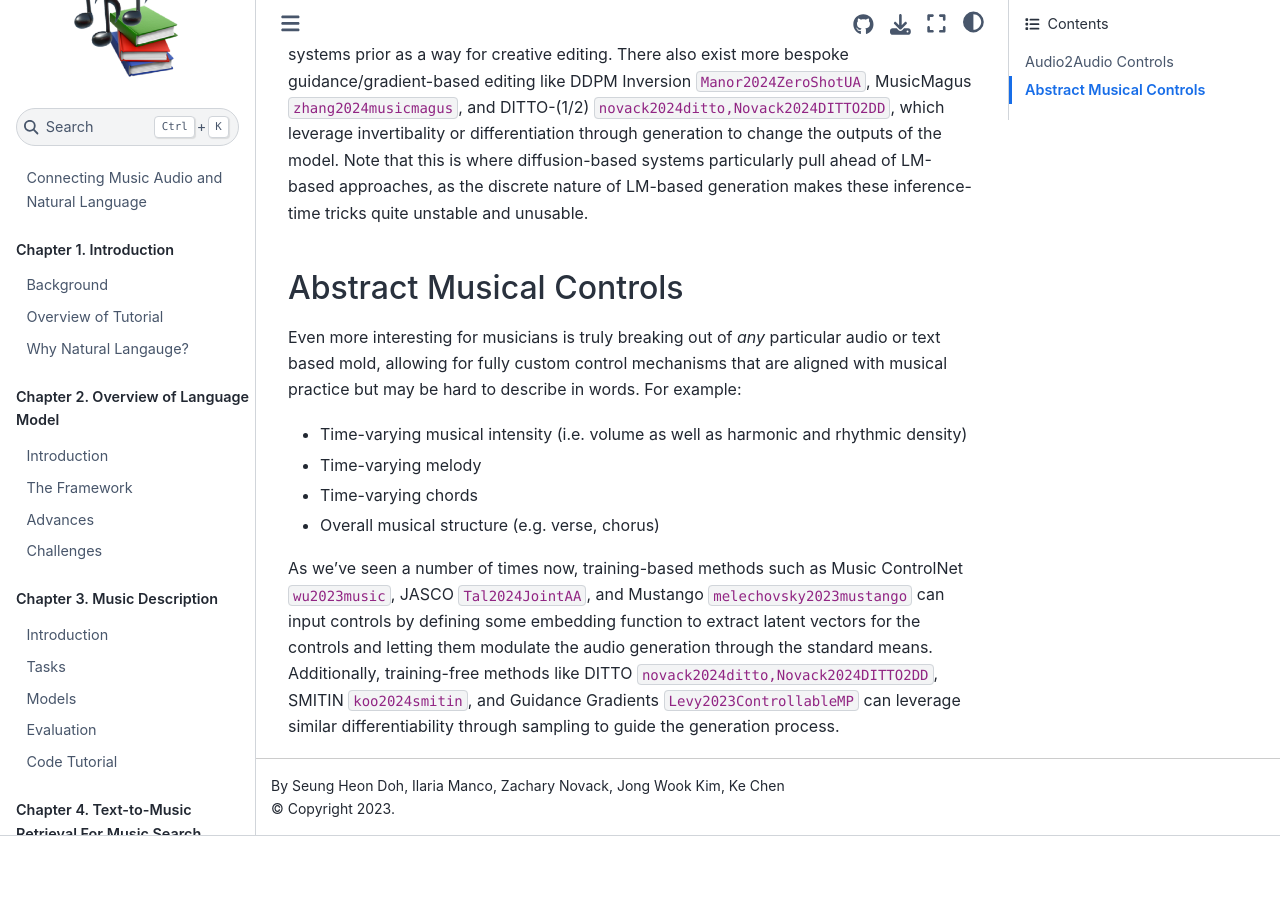
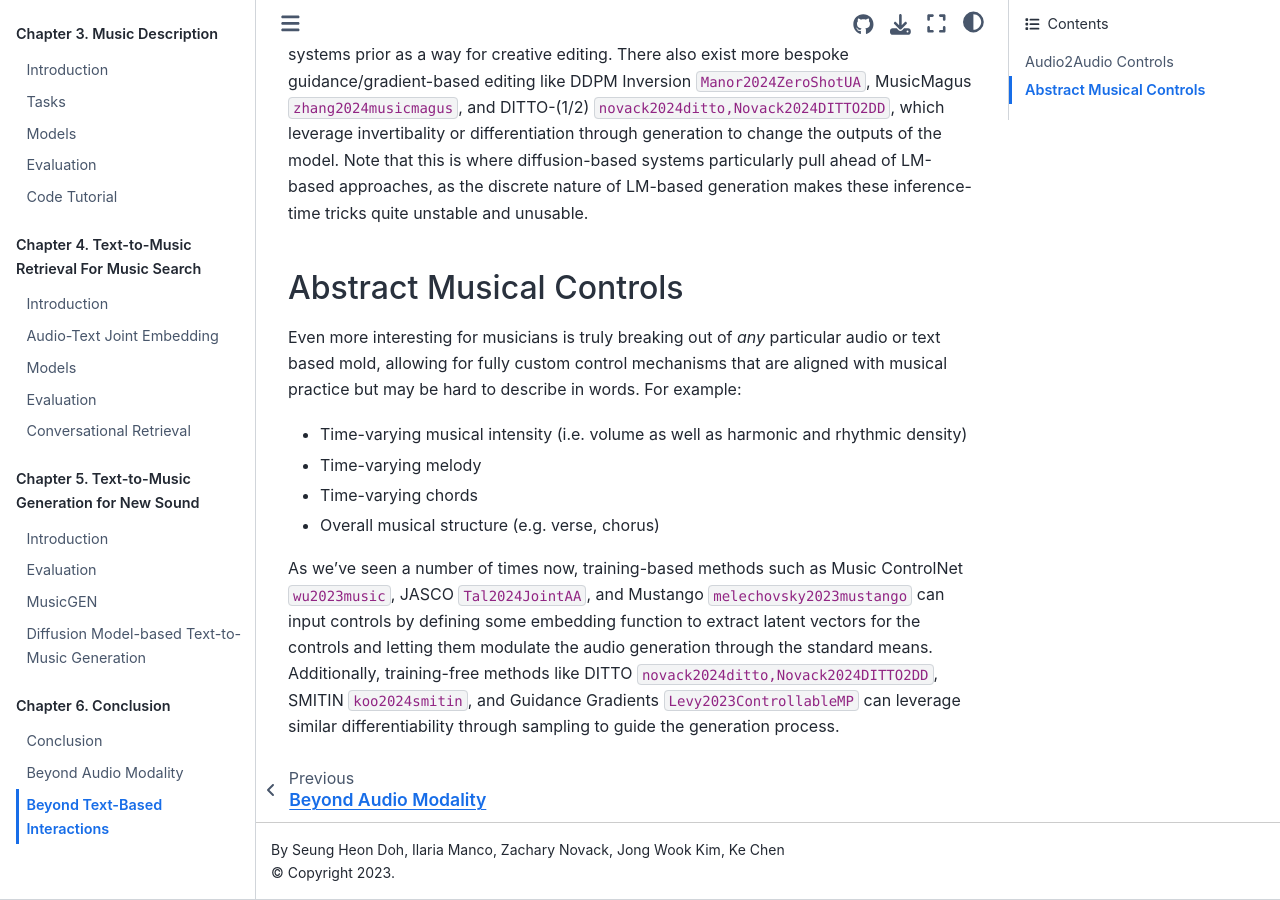
Before and after one commit to mulab-mir/music-language-tutorial, a Jupyter Book: the page built from book/conclusion/beyondtext.md, in a window 1280 px wide and 900 px high, scrolled down 1737 px. Built offline with Jupyter Book 1.0.4 settings and Sphinx 7.4.7 and the Sphinx Book theme 1.1.4, drawn with Linux system fonts in a browser that asks for light colours; pages that are not in the unit, such as notebooks, are missing from menus; cross-references to code outside the pages are shown as plain code; before the commit the page ends 2573 px from its top, so only the background shows below that.

Commit message:
update typo

````diff
--- a/book/_toc.yml
+++ b/book/_toc.yml
@@ -41,6 +41,8 @@ parts:
   - caption: Chapter 6. Conclusion
     chapters:
       - file: conclusion/intro.md
+      - file: conclusion/beyondaudio.md
+      - file: conclusion/beyondtext.md
   - caption: References
     chapters:
       - file: bibliography.md
--- /dev/null
+++ b/book/conclusion/beyondaudio.md
@@ -0,0 +1 @@
+# Beyond Audio Modality
--- a/book/retrieval/joint_embedding.md
+++ b/book/retrieval/joint_embedding.md
@@ -20,7 +20,7 @@ Let $x_{a}$ represent a musical audio sample and $x_{t}$ denote its paired text
 
 The most common metric learning loss functions used to train joint embedding models are triplet loss and contrastive loss.
 
-```{figure} ./img/loss_functions.png
+```{figure} ./img/loss_function.png
 ---
 name: loss functions
 ---
@@ -42,7 +42,7 @@ where $\tau$ is a learnable parameter.
 
 ## What is the Benefit of Joint Embedding?
 
-```{figure} ./img/joint_embedding_benefit.png
+```{figure} ./img/benefit.png
 ---
 name: joint embedding benefit
 ---
````
Also changed, not shown: book/conclusion/intro.md (+2 -0 lines).
